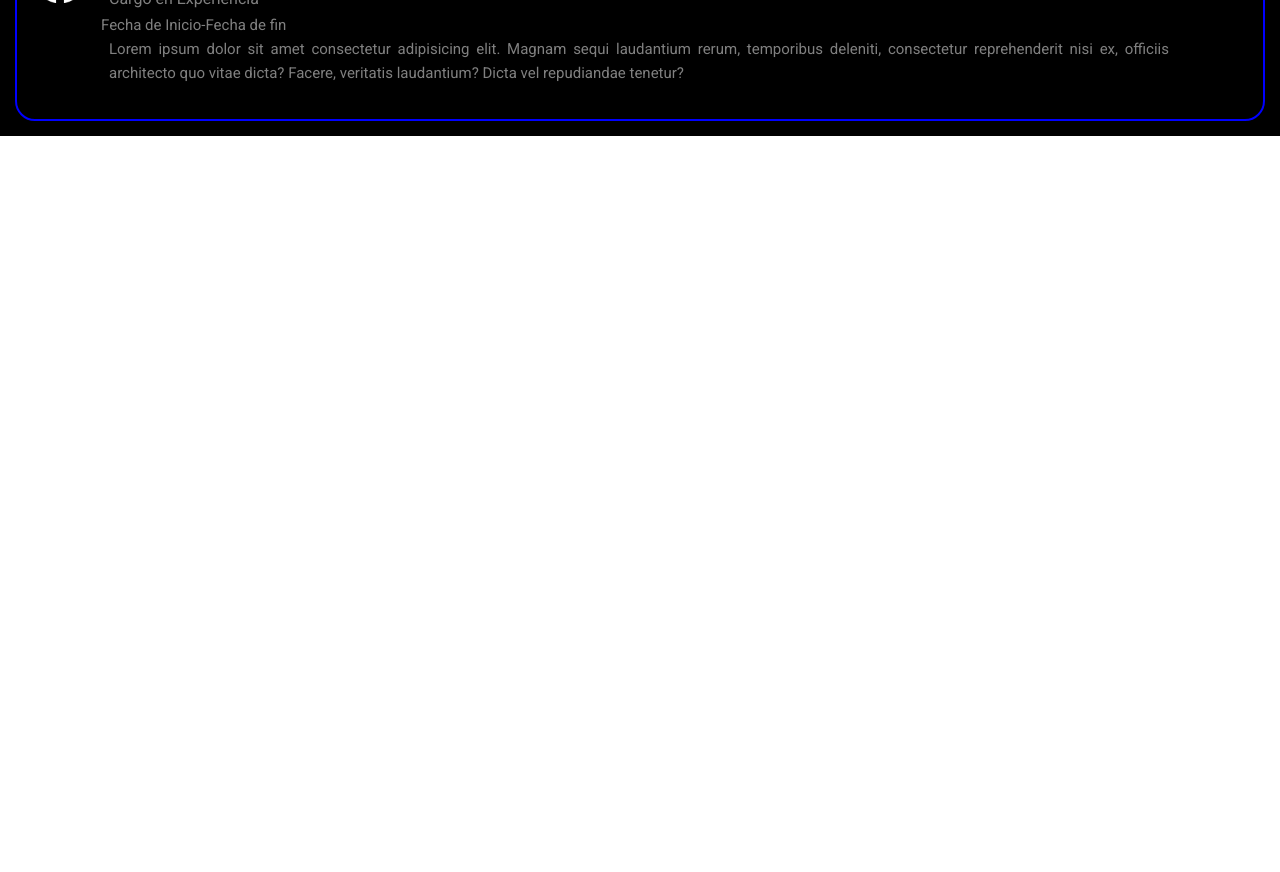
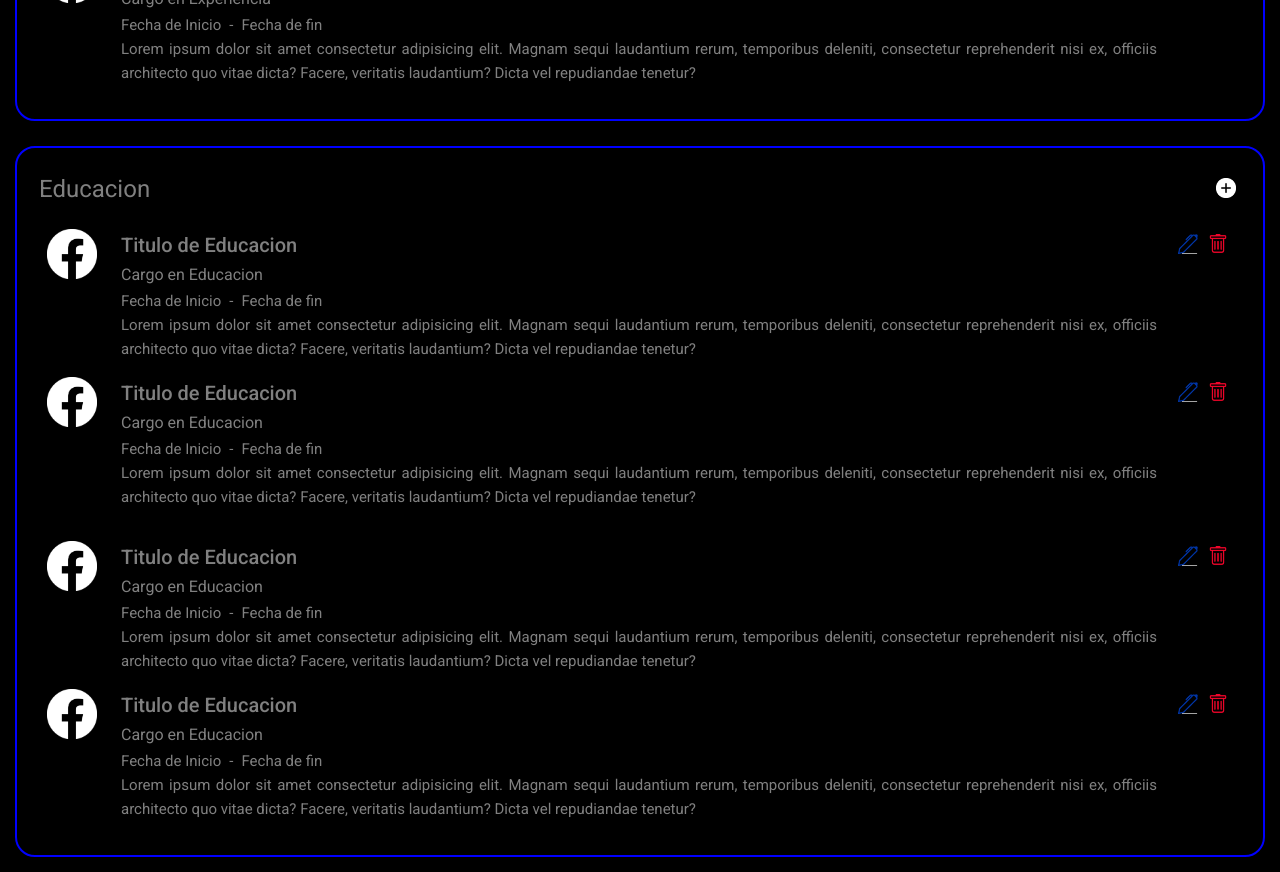
Before and after one commit to Emmendieta/Portfolio, an Angular app in the folder FrontEnd/portfolio/: page / in a window 1280 px wide. Shown: the part 1520-2392 px from the top of the page. Before the commit the page ends 1656 px from the top, so only its background shows below. Built offline with nearby package versions, Linux system fonts and the light colour scheme.

Commit message:
Componente Education
Creación del componente Education con su edición para que sea responsivo.

```diff
--- a/FrontEnd/portfolio/src/app/app.component.html
+++ b/FrontEnd/portfolio/src/app/app.component.html
@@ -2,3 +2,4 @@
 <app-header></app-header>
 <app-about></app-about>
 <app-experience></app-experience>
+<app-education></app-education>
--- a/FrontEnd/portfolio/src/app/app.module.ts
+++ b/FrontEnd/portfolio/src/app/app.module.ts
@@ -11,6 +11,7 @@ import { HeaderComponent } from './components/header/header.component';
 import { AboutComponent } from './components/about/about.component';
 import {MatCardModule} from '@angular/material/card';
 import { ExperienceComponent } from './components/experience/experience.component';
+import { EducationComponent } from './components/education/education.component';
 
 
 
@@ -22,6 +23,7 @@ import { ExperienceComponent } from './components/experience/experience.componen
     HeaderComponent,
     AboutComponent,
     ExperienceComponent,
+    EducationComponent,
   ],
   imports: [
     BrowserModule,
--- /dev/null
+++ b/FrontEnd/portfolio/src/app/components/education/education.component.css
@@ -0,0 +1,19 @@
+.container-fluid{
+    padding-bottom: 15px;
+    padding-top: 10px;
+}
+
+.row{
+    border-top: 2px solid blue;
+    border-bottom: 2px solid blue;
+    border-radius: 20px;
+}
+
+
+.expDescription{
+    text-align: justify;
+}
+
+#addExperience{
+    margin: 5px;
+}
--- /dev/null
+++ b/FrontEnd/portfolio/src/app/components/education/education.component.html
@@ -0,0 +1,108 @@
+<div class="container-fluid">
+    <div class="portfolio">
+        <div class="row">
+            <div class="col-xs-12 col-sm-12 col-md-12 col-lg-12 col-xl-12 generalTitle">
+                <h1>Educacion</h1>
+                <a href="">
+                    <img class="img-fluid" id="addExperience" src="../../../assets/plus-circle-fill.png">
+                </a>
+            </div>
+            <div class="col-xs-12 col-sm-12 col-md-12 col-lg-12 col-xl-12">
+                <table class="table">
+                    <tbody>
+                        <tr class="tableTr">
+                            <td class="expIcon">
+                                <img class="img-fluid"  style="max-height: 50px; max-width: 50px" src="../../../assets/facebook.png">
+                            </td>
+                            <td class="expDescription">
+                                <h2 id="col-1">Titulo de Educacion</h2>
+                                <h3 id ="col-2">Cargo en Educacion</h3>
+                                <h4 id="dateExp">Fecha de Inicio</h4>
+                                <h4 id="dateExp">-</h4>
+                                <h4 id="dateExp">Fecha de fin</h4>
+                                <h4 id="col-2">Lorem ipsum dolor sit amet consectetur adipisicing elit. Magnam sequi laudantium rerum, temporibus deleniti, consectetur reprehenderit nisi ex, officiis architecto quo vitae dicta? Facere, veritatis laudantium? Dicta vel repudiandae tenetur?</h4>
+                            </td>
+                            <td class="editionExp">
+                                <a>
+                                    <img id="addExperience" src="../../../assets/pen.png">
+                                </a>
+                                <a>
+                                    <img id="addExperience" src="../../../assets/trash.png">
+                                </a>
+                            </td>
+                        </tr>
+                        <tr class="tableTr">
+                            <td class="expIcon">
+                                <img class="img-fluid"  style="max-height: 50px; max-width: 50px" src="../../../assets/facebook.png">
+                            </td>
+                            <td class="expDescription">
+                                <h2 id="col-1">Titulo de Educacion</h2>
+                                <h3 id ="col-2">Cargo en Educacion</h3>
+                                <h4 id="dateExp">Fecha de Inicio</h4>
+                                <h4 id="dateExp">-</h4>
+                                <h4 id="dateExp">Fecha de fin</h4>
+                                <h4 id="col-2">Lorem ipsum dolor sit amet consectetur adipisicing elit. Magnam sequi laudantium rerum, temporibus deleniti, consectetur reprehenderit nisi ex, officiis architecto quo vitae dicta? Facere, veritatis laudantium? Dicta vel repudiandae tenetur?</h4>
+                            </td>
+                            <td class="editionExp">
+                                <a>
+                                    <img id="addExperience" src="../../../assets/pen.png">
+                                </a>
+                                <a>
+                                    <img id="addExperience" src="../../../assets/trash.png">
+                                </a>
+                            </td>
+                        </tr>
+                    </tbody>
+                </table>
+            </div>
+            <div class="col-xs-12 col-sm-12 col-md-12 col-lg-12 col-xl-12">
+                <table class="table">
+                    <tbody>
+                        <tr class="tableTr">
+                            <td class="expIcon">
+                                <img class="img-fluid"  style="max-height: 50px; max-width: 50px" src="../../../assets/facebook.png">
+                            </td>
+                            <td class="expDescription">
+                                <h2 id="col-1">Titulo de Educacion</h2>
+                                <h3 id ="col-2">Cargo en Educacion</h3>
+                                <h4 id="dateExp">Fecha de Inicio</h4>
+                                <h4 id="dateExp">-</h4>
+                                <h4 id="dateExp">Fecha de fin</h4>
+                                <h4 id="col-2">Lorem ipsum dolor sit amet consectetur adipisicing elit. Magnam sequi laudantium rerum, temporibus deleniti, consectetur reprehenderit nisi ex, officiis architecto quo vitae dicta? Facere, veritatis laudantium? Dicta vel repudiandae tenetur?</h4>
+                            </td>
+                            <td class="editionExp">
+                                <a>
+                                    <img id="addExperience" src="../../../assets/pen.png">
+                                </a>
+                                <a>
+                                    <img id="addExperience" src="../../../assets/trash.png">
+                                </a>
+                            </td>
+                        </tr>
+                        <tr class="tableTr">
+                            <td class="expIcon">
+                                <img class="img-fluid"  style="max-height: 50px; max-width: 50px" src="../../../assets/facebook.png">
+                            </td>
+                            <td class="expDescription">
+                                <h2 id="col-1">Titulo de Educacion</h2>
+                                <h3 id ="col-2">Cargo en Educacion</h3>
+                                <h4 id="dateExp">Fecha de Inicio</h4>
+                                <h4 id="dateExp">-</h4>
+                                <h4 id="dateExp">Fecha de fin</h4>
+                                <h4 id="col-2">Lorem ipsum dolor sit amet consectetur adipisicing elit. Magnam sequi laudantium rerum, temporibus deleniti, consectetur reprehenderit nisi ex, officiis architecto quo vitae dicta? Facere, veritatis laudantium? Dicta vel repudiandae tenetur?</h4>
+                            </td>
+                            <td class="editionExp">
+                                <a>
+                                    <img id="addExperience" src="../../../assets/pen.png">
+                                </a>
+                                <a>
+                                    <img id="addExperience" src="../../../assets/trash.png">
+                                </a>
+                            </td>
+                        </tr>
+                    </tbody>
+                </table>
+            </div>
+        </div>
+    </div>
+</div>
--- /dev/null
+++ b/FrontEnd/portfolio/src/app/components/education/education.component.ts
@@ -0,0 +1,15 @@
+import { Component, OnInit } from '@angular/core';
+
+@Component({
+  selector: 'app-education',
+  templateUrl: './education.component.html',
+  styleUrls: ['./education.component.css']
+})
+export class EducationComponent implements OnInit {
+
+  constructor() { }
+
+  ngOnInit(): void {
+  }
+
+}
--- a/FrontEnd/portfolio/src/app/components/experience/experience.component.html
+++ b/FrontEnd/portfolio/src/app/components/experience/experience.component.html
@@ -1,14 +1,13 @@
 <div class="container-fluid">
     <div class="portfolio">
         <div class="row">
-            <div class="col-xs-12 col-sm-11 col-md-11 col-lg-11 col-xl-11 generalTitle">
+            <div class="col-xs-12 col-sm-12 col-md-12 col-lg-12 col-xl-12 generalTitle">
                 <h1>Experiencia</h1>
-            </div>
-            <div class="col-xs-12 col-sm-1 col-md-1 col-lg-1 col-xl-1 add">
                 <a href="">
                     <img class="img-fluid" id="addExperience" src="../../../assets/plus-circle-fill.png">
                 </a>
             </div>
+            <div class="col-xs-12 col-sm-12 col-md-12 col-lg-12 col-xl-12">
                 <table class="table">
                     <tbody>
                         <tr class="tableTr">
@@ -53,9 +52,9 @@
                                 </a>
                             </td>
                         </tr>
-
                     </tbody>
                 </table>
             </div>
         </div>
     </div>
+</div>
--- a/FrontEnd/portfolio/src/styles.css
+++ b/FrontEnd/portfolio/src/styles.css
@@ -24,8 +24,9 @@ body { margin: 0; font-family: Roboto, "Helvetica Neue", sans-serif; }
 
 .generalTitle{
     padding-top: 15px;
-    display: inline;
     color: grey;
+    display: flex;
+    justify-content: space-between;
 }
 
 .add{
@@ -51,7 +52,7 @@ body { margin: 0; font-family: Roboto, "Helvetica Neue", sans-serif; }
     border-style: hidden;
 }
 
-#col-2, #col-1{
+#col-2, #col-1, #dateExp{
     margin: 0;
     padding: 0;
     padding-left: 0.5rem;
@@ -60,10 +61,7 @@ body { margin: 0; font-family: Roboto, "Helvetica Neue", sans-serif; }
 
 /*Para pantallas XS*/
 @media (max-width: 575.9px){
-    .generalTitle{
-        display: flex;
-        justify-content: center;
-    }
+
 
     .editionExp{
         flex-direction: column;
```
Also changed, not shown: 1 other file (tests, documents, lock files or other folders). Lines whose indentation alone changed are shown as unchanged.
